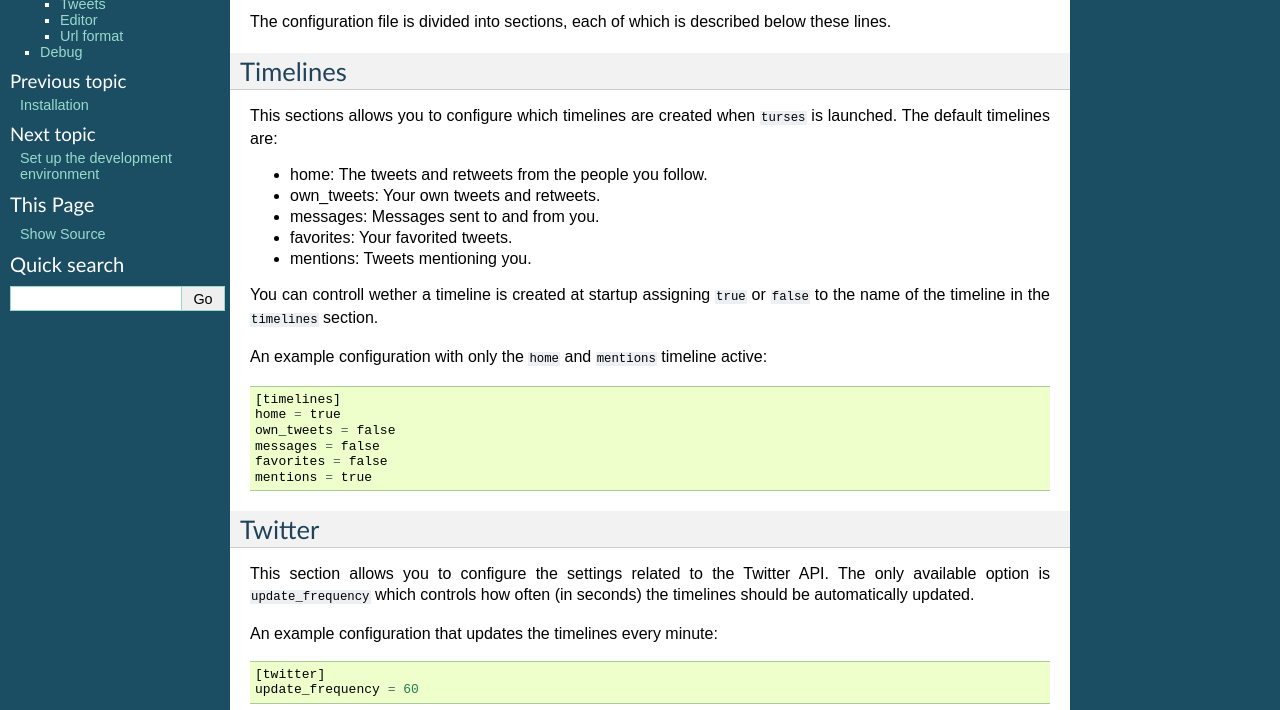
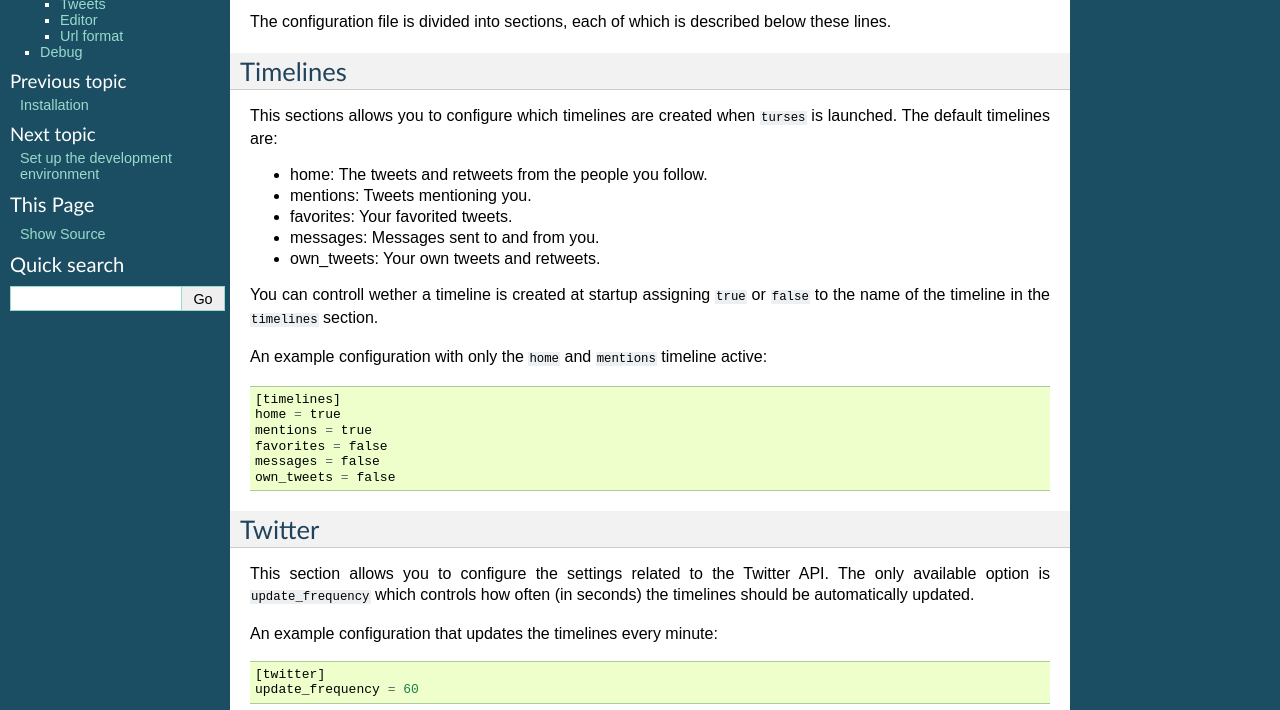
Before and after one commit to louipc/turses, a Sphinx documentation site: the page built from docs/user/configuration.rst, in a window 1280 px wide and 900 px high, cut to the strip 190-900 px from the top of the window. Built offline with Sphinx 7.4.7, drawn with Linux system fonts in a browser that asks for light colours.

Commit message:
change timeline order to reflect default layout

```diff
--- a/docs/user/configuration.rst
+++ b/docs/user/configuration.rst
@@ -14,10 +14,10 @@ This sections allows you to configure which timelines are created when
 ``turses`` is launched. The default timelines are:
 
 - home: The tweets and retweets from the people you follow.
+- mentions: Tweets mentioning you.
+- favorites: Your favorited tweets.
+- messages: Messages sent to and from you.
 - own_tweets: Your own tweets and retweets.
-- messages: Messages sent to and from you.
-- favorites: Your favorited tweets.
-- mentions: Tweets mentioning you.
 
 You can controll wether a timeline is created at startup assigning ``true`` or
 ``false`` to the name of the timeline in the ``timelines`` section.
@@ -30,10 +30,10 @@ active:
 
     [timelines]
     home = true
+    mentions = true
+    favorites = false
+    messages = false
     own_tweets = false
-    messages = false
-    favorites = false
-    mentions = true
 
 
 Twitter
```
